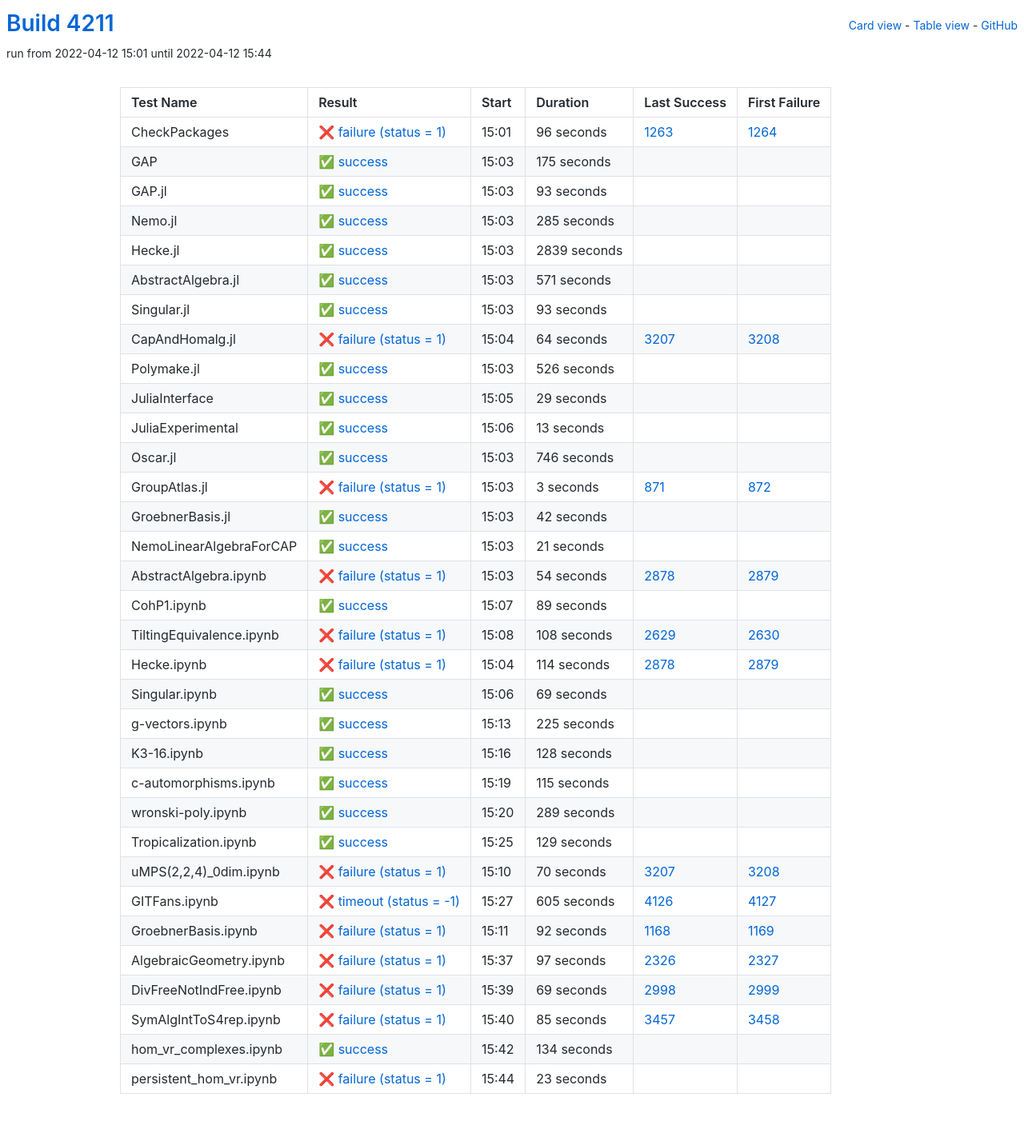
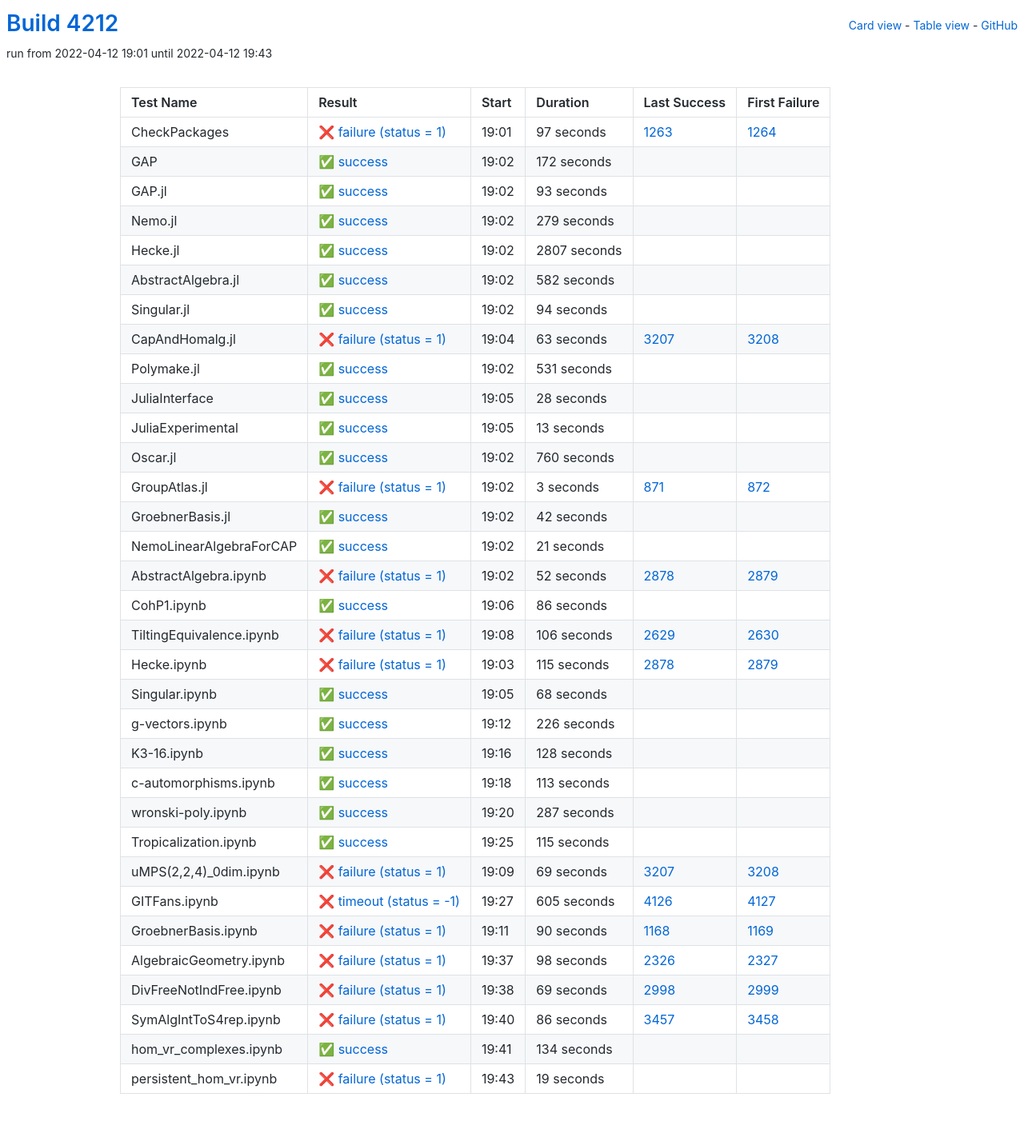
Before and after one commit to oscar-system/oscar-ci-status-stable, a Jekyll site: the page built from table.html, in a window 1280 px wide. Shown: the whole page at 80% size. Built offline with Jekyll 4.4.1, drawn with Linux system fonts in a browser that asks for light colours.

Commit message:
Build #4212

```diff
--- a/_data/ci.yml
+++ b/_data/ci.yml
@@ -1,6 +1,6 @@
 ---
-build: 4211
-build_url: https://oscarci.mathematik.uni-kl.de/job/oscar-stable/4211/
+build: 4212
+build_url: https://oscarci.mathematik.uni-kl.de/job/oscar-stable/4212/
 job: oscar-stable
 organization: oscar-system
 repo: oscar-ci-status-stable
@@ -8,32 +8,32 @@ repourl: https://github.com/oscar-system/oscar-ci-status-stable
 tests:
 - name: CheckPackages
   id: checkpackages
-  log: https://oscarci.mathematik.uni-kl.de/job/oscar-stable/4211/artifact/logs/build-4211/CheckPackages.log
-  start: 2022-04-12 15:01
+  log: https://oscarci.mathematik.uni-kl.de/job/oscar-stable/4212/artifact/logs/build-4212/CheckPackages.log
+  start: 2022-04-12 19:01
   success: false
   exitcode: 1
   status: failure
-  duration: 96
+  duration: 97
   last_success: 1263
   last_success_url: https://oscarci.mathematik.uni-kl.de/job/oscar-stable/1263/
   first_failure: 1264
   first_failure_url: https://oscarci.mathematik.uni-kl.de/job/oscar-stable/1264/
 - name: GAP
   id: gap
-  log: https://oscarci.mathematik.uni-kl.de/job/oscar-stable/4211/artifact/logs/build-4211/GAP.log
-  start: 2022-04-12 15:03
+  log: https://oscarci.mathematik.uni-kl.de/job/oscar-stable/4212/artifact/logs/build-4212/GAP.log
+  start: 2022-04-12 19:02
   success: true
   exitcode: 0
   status: success
-  duration: 175
+  duration: 172
   last_success: false
   last_success_url:
   first_failure: false
   first_failure_url:
 - name: GAP.jl
   id: gap-jl
-  log: https://oscarci.mathematik.uni-kl.de/job/oscar-stable/4211/artifact/logs/build-4211/GAP.jl.log
-  start: 2022-04-12 15:03
+  log: https://oscarci.mathematik.uni-kl.de/job/oscar-stable/4212/artifact/logs/build-4212/GAP.jl.log
+  start: 2022-04-12 19:02
   success: true
   exitcode: 0
   status: success
@@ -44,92 +44,92 @@ tests:
   first_failure_url:
 - name: Nemo.jl
   id: nemo-jl
-  log: https://oscarci.mathematik.uni-kl.de/job/oscar-stable/4211/artifact/logs/build-4211/Nemo.jl.log
-  start: 2022-04-12 15:03
+  log: https://oscarci.mathematik.uni-kl.de/job/oscar-stable/4212/artifact/logs/build-4212/Nemo.jl.log
+  start: 2022-04-12 19:02
   success: true
   exitcode: 0
   status: success
-  duration: 285
+  duration: 279
   last_success: false
   last_success_url:
   first_failure: false
   first_failure_url:
 - name: Hecke.jl
   id: hecke-jl
-  log: https://oscarci.mathematik.uni-kl.de/job/oscar-stable/4211/artifact/logs/build-4211/Hecke.jl.log
-  start: 2022-04-12 15:03
+  log: https://oscarci.mathematik.uni-kl.de/job/oscar-stable/4212/artifact/logs/build-4212/Hecke.jl.log
+  start: 2022-04-12 19:02
   success: true
   exitcode: 0
   status: success
-  duration: 2839
+  duration: 2807
   last_success: false
   last_success_url:
   first_failure: false
   first_failure_url:
 - name: AbstractAlgebra.jl
   id: abstractalgebra-jl
-  log: https://oscarci.mathematik.uni-kl.de/job/oscar-stable/4211/artifact/logs/build-4211/AbstractAlgebra.jl.log
-  start: 2022-04-12 15:03
+  log: https://oscarci.mathematik.uni-kl.de/job/oscar-stable/4212/artifact/logs/build-4212/AbstractAlgebra.jl.log
+  start: 2022-04-12 19:02
   success: true
   exitcode: 0
   status: success
-  duration: 571
+  duration: 582
   last_success: false
   last_success_url:
   first_failure: false
   first_failure_url:
 - name: Singular.jl
   id: singular-jl
-  log: https://oscarci.mathematik.uni-kl.de/job/oscar-stable/4211/artifact/logs/build-4211/Singular.jl.log
-  start: 2022-04-12 15:03
+  log: https://oscarci.mathematik.uni-kl.de/job/oscar-stable/4212/artifact/logs/build-4212/Singular.jl.log
+  start: 2022-04-12 19:02
   success: true
   exitcode: 0
   status: success
-  duration: 93
+  duration: 94
   last_success: false
   last_success_url:
   first_failure: false
   first_failure_url:
 - name: CapAndHomalg.jl
   id: capandhomalg-jl
-  log: https://oscarci.mathematik.uni-kl.de/job/oscar-stable/4211/artifact/logs/build-4211/CapAndHomalg.jl.log
-  start: 2022-04-12 15:04
+  log: https://oscarci.mathematik.uni-kl.de/job/oscar-stable/4212/artifact/logs/build-4212/CapAndHomalg.jl.log
+  start: 2022-04-12 19:04
   success: false
   exitcode: 1
   status: failure
-  duration: 64
+  duration: 63
   last_success: 3207
   last_success_url: https://oscarci.mathematik.uni-kl.de/job/oscar-stable/3207/
   first_failure: 3208
   first_failure_url: https://oscarci.mathematik.uni-kl.de/job/oscar-stable/3208/
 - name: Polymake.jl
   id: polymake-jl
-  log: https://oscarci.mathematik.uni-kl.de/job/oscar-stable/4211/artifact/logs/build-4211/Polymake.jl.log
-  start: 2022-04-12 15:03
+  log: https://oscarci.mathematik.uni-kl.de/job/oscar-stable/4212/artifact/logs/build-4212/Polymake.jl.log
+  start: 2022-04-12 19:02
   success: true
   exitcode: 0
   status: success
-  duration: 526
+  duration: 531
   last_success: false
   last_success_url:
   first_failure: false
   first_failure_url:
 - name: JuliaInterface
   id: juliainterface
-  log: https://oscarci.mathematik.uni-kl.de/job/oscar-stable/4211/artifact/logs/build-4211/JuliaInterface.log
-  start: 2022-04-12 15:05
+  log: https://oscarci.mathematik.uni-kl.de/job/oscar-stable/4212/artifact/logs/build-4212/JuliaInterface.log
+  start: 2022-04-12 19:05
   success: true
   exitcode: 0
   status: success
-  duration: 29
+  duration: 28
   last_success: false
   last_success_url:
   first_failure: false
   first_failure_url:
 - name: JuliaExperimental
   id: juliaexperimental
-  log: https://oscarci.mathematik.uni-kl.de/job/oscar-stable/4211/artifact/logs/build-4211/JuliaExperimental.log
-  start: 2022-04-12 15:06
+  log: https://oscarci.mathematik.uni-kl.de/job/oscar-stable/4212/artifact/logs/build-4212/JuliaExperimental.log
+  start: 2022-04-12 19:05
   success: true
   exitcode: 0
   status: success
@@ -140,20 +140,20 @@ tests:
   first_failure_url:
 - name: Oscar.jl
   id: oscar-jl
-  log: https://oscarci.mathematik.uni-kl.de/job/oscar-stable/4211/artifact/logs/build-4211/Oscar.jl.log
-  start: 2022-04-12 15:03
+  log: https://oscarci.mathematik.uni-kl.de/job/oscar-stable/4212/artifact/logs/build-4212/Oscar.jl.log
+  start: 2022-04-12 19:02
   success: true
   exitcode: 0
   status: success
-  duration: 746
+  duration: 760
   last_success: false
   last_success_url:
   first_failure: false
   first_failure_url:
 - name: GroupAtlas.jl
   id: groupatlas-jl
-  log: https://oscarci.mathematik.uni-kl.de/job/oscar-stable/4211/artifact/logs/build-4211/GroupAtlas.jl.log
-  start: 2022-04-12 15:03
+  log: https://oscarci.mathematik.uni-kl.de/job/oscar-stable/4212/artifact/logs/build-4212/GroupAtlas.jl.log
+  start: 2022-04-12 19:02
   success: false
   exitcode: 1
   status: failure
@@ -164,8 +164,8 @@ tests:
   first_failure_url: https://oscarci.mathematik.uni-kl.de/job/oscar-stable/872/
 - name: GroebnerBasis.jl
   id: groebnerbasis-jl
-  log: https://oscarci.mathematik.uni-kl.de/job/oscar-stable/4211/artifact/logs/build-4211/GroebnerBasis.jl.log
-  start: 2022-04-12 15:03
+  log: https://oscarci.mathematik.uni-kl.de/job/oscar-stable/4212/artifact/logs/build-4212/GroebnerBasis.jl.log
+  start: 2022-04-12 19:02
   success: true
   exitcode: 0
   status: success
@@ -176,8 +176,8 @@ tests:
   first_failure_url:
 - name: NemoLinearAlgebraForCAP
   id: nemolinearalgebraforcap
-  log: https://oscarci.mathematik.uni-kl.de/job/oscar-stable/4211/artifact/logs/build-4211/NemoLinearAlgebraForCAP.log
-  start: 2022-04-12 15:03
+  log: https://oscarci.mathematik.uni-kl.de/job/oscar-stable/4212/artifact/logs/build-4212/NemoLinearAlgebraForCAP.log
+  start: 2022-04-12 19:02
   success: true
   exitcode: 0
   status: success
@@ -188,80 +188,80 @@ tests:
   first_failure_url:
 - name: AbstractAlgebra.ipynb
   id: abstractalgebra-ipynb
-  log: https://oscarci.mathematik.uni-kl.de/job/oscar-stable/4211/artifact/logs/build-4211/AbstractAlgebra.ipynb.log
-  start: 2022-04-12 15:03
+  log: https://oscarci.mathematik.uni-kl.de/job/oscar-stable/4212/artifact/logs/build-4212/AbstractAlgebra.ipynb.log
+  start: 2022-04-12 19:02
   success: false
   exitcode: 1
   status: failure
-  duration: 54
+  duration: 52
   last_success: 2878
   last_success_url: https://oscarci.mathematik.uni-kl.de/job/oscar-stable/2878/
   first_failure: 2879
   first_failure_url: https://oscarci.mathematik.uni-kl.de/job/oscar-stable/2879/
 - name: CohP1.ipynb
   id: cohp1-ipynb
-  log: https://oscarci.mathematik.uni-kl.de/job/oscar-stable/4211/artifact/logs/build-4211/CohP1.ipynb.log
-  start: 2022-04-12 15:07
+  log: https://oscarci.mathematik.uni-kl.de/job/oscar-stable/4212/artifact/logs/build-4212/CohP1.ipynb.log
+  start: 2022-04-12 19:06
   success: true
   exitcode: 0
   status: success
-  duration: 89
+  duration: 86
   last_success: false
   last_success_url:
   first_failure: false
   first_failure_url:
 - name: TiltingEquivalence.ipynb
   id: tiltingequivalence-ipynb
-  log: https://oscarci.mathematik.uni-kl.de/job/oscar-stable/4211/artifact/logs/build-4211/TiltingEquivalence.ipynb.log
-  start: 2022-04-12 15:08
+  log: https://oscarci.mathematik.uni-kl.de/job/oscar-stable/4212/artifact/logs/build-4212/TiltingEquivalence.ipynb.log
+  start: 2022-04-12 19:08
   success: false
   exitcode: 1
   status: failure
-  duration: 108
+  duration: 106
   last_success: 2629
   last_success_url: https://oscarci.mathematik.uni-kl.de/job/oscar-stable/2629/
   first_failure: 2630
   first_failure_url: https://oscarci.mathematik.uni-kl.de/job/oscar-stable/2630/
 - name: Hecke.ipynb
   id: hecke-ipynb
-  log: https://oscarci.mathematik.uni-kl.de/job/oscar-stable/4211/artifact/logs/build-4211/Hecke.ipynb.log
-  start: 2022-04-12 15:04
+  log: https://oscarci.mathematik.uni-kl.de/job/oscar-stable/4212/artifact/logs/build-4212/Hecke.ipynb.log
+  start: 2022-04-12 19:03
   success: false
   exitcode: 1
   status: failure
-  duration: 114
+  duration: 115
   last_success: 2878
   last_success_url: https://oscarci.mathematik.uni-kl.de/job/oscar-stable/2878/
   first_failure: 2879
   first_failure_url: https://oscarci.mathematik.uni-kl.de/job/oscar-stable/2879/
 - name: Singular.ipynb
   id: singular-ipynb
-  log: https://oscarci.mathematik.uni-kl.de/job/oscar-stable/4211/artifact/logs/build-4211/Singular.ipynb.log
-  start: 2022-04-12 15:06
+  log: https://oscarci.mathematik.uni-kl.de/job/oscar-stable/4212/artifact/logs/build-4212/Singular.ipynb.log
+  start: 2022-04-12 19:05
   success: true
   exitcode: 0
   status: success
-  duration: 69
+  duration: 68
   last_success: false
   last_success_url:
   first_failure: false
   first_failure_url:
 - name: g-vectors.ipynb
   id: g-vectors-ipynb
-  log: https://oscarci.mathematik.uni-kl.de/job/oscar-stable/4211/artifact/logs/build-4211/g-vectors.ipynb.log
-  start: 2022-04-12 15:13
+  log: https://oscarci.mathematik.uni-kl.de/job/oscar-stable/4212/artifact/logs/build-4212/g-vectors.ipynb.log
+  start: 2022-04-12 19:12
   success: true
   exitcode: 0
   status: success
-  duration: 225
+  duration: 226
   last_success: false
   last_success_url:
   first_failure: false
   first_failure_url:
 - name: K3-16.ipynb
   id: k3-16-ipynb
-  log: https://oscarci.mathematik.uni-kl.de/job/oscar-stable/4211/artifact/logs/build-4211/K3-16.ipynb.log
-  start: 2022-04-12 15:16
+  log: https://oscarci.mathematik.uni-kl.de/job/oscar-stable/4212/artifact/logs/build-4212/K3-16.ipynb.log
+  start: 2022-04-12 19:16
   success: true
   exitcode: 0
   status: success
@@ -272,8 +272,32 @@ tests:
   first_failure_url:
 - name: c-automorphisms.ipynb
   id: c-automorphisms-ipynb
-  log: https://oscarci.mathematik.uni-kl.de/job/oscar-stable/4211/artifact/logs/build-4211/c-automorphisms.ipynb.log
-  start: 2022-04-12 15:19
+  log: https://oscarci.mathematik.uni-kl.de/job/oscar-stable/4212/artifact/logs/build-4212/c-automorphisms.ipynb.log
+  start: 2022-04-12 19:18
+  success: true
+  exitcode: 0
+  status: success
+  duration: 113
+  last_success: false
+  last_success_url:
+  first_failure: false
+  first_failure_url:
+- name: wronski-poly.ipynb
+  id: wronski-poly-ipynb
+  log: https://oscarci.mathematik.uni-kl.de/job/oscar-stable/4212/artifact/logs/build-4212/wronski-poly.ipynb.log
+  start: 2022-04-12 19:20
+  success: true
+  exitcode: 0
+  status: success
+  duration: 287
+  last_success: false
+  last_success_url:
+  first_failure: false
+  first_failure_url:
+- name: Tropicalization.ipynb
+  id: tropicalization-ipynb
+  log: https://oscarci.mathematik.uni-kl.de/job/oscar-stable/4212/artifact/logs/build-4212/Tropicalization.ipynb.log
+  start: 2022-04-12 19:25
   success: true
   exitcode: 0
   status: success
@@ -282,46 +306,22 @@ tests:
   last_success_url:
   first_failure: false
   first_failure_url:
-- name: wronski-poly.ipynb
-  id: wronski-poly-ipynb
-  log: https://oscarci.mathematik.uni-kl.de/job/oscar-stable/4211/artifact/logs/build-4211/wronski-poly.ipynb.log
-  start: 2022-04-12 15:20
-  success: true
-  exitcode: 0
-  status: success
-  duration: 289
-  last_success: false
-  last_success_url:
-  first_failure: false
-  first_failure_url:
-- name: Tropicalization.ipynb
-  id: tropicalization-ipynb
-  log: https://oscarci.mathematik.uni-kl.de/job/oscar-stable/4211/artifact/logs/build-4211/Tropicalization.ipynb.log
-  start: 2022-04-12 15:25
-  success: true
-  exitcode: 0
-  status: success
-  duration: 129
-  last_success: false
-  last_success_url:
-  first_failure: false
-  first_failure_url:
 - name: uMPS(2,2,4)_0dim.ipynb
   id: umps-2-2-4-0dim-ipynb
-  log: https://oscarci.mathematik.uni-kl.de/job/oscar-stable/4211/artifact/logs/build-4211/uMPS-2-2-4-_0dim.ipynb.log
-  start: 2022-04-12 15:10
+  log: https://oscarci.mathematik.uni-kl.de/job/oscar-stable/4212/artifact/logs/build-4212/uMPS-2-2-4-_0dim.ipynb.log
+  start: 2022-04-12 19:09
   success: false
   exitcode: 1
   status: failure
-  duration: 70
+  duration: 69
   last_success: 3207
   last_success_url: https://oscarci.mathematik.uni-kl.de/job/oscar-stable/3207/
   first_failure: 3208
   first_failure_url: https://oscarci.mathematik.uni-kl.de/job/oscar-stable/3208/
 - name: GITFans.ipynb
   id: gitfans-ipynb
-  log: https://oscarci.mathematik.uni-kl.de/job/oscar-stable/4211/artifact/logs/build-4211/GITFans.ipynb.log
-  start: 2022-04-12 15:27
+  log: https://oscarci.mathematik.uni-kl.de/job/oscar-stable/4212/artifact/logs/build-4212/GITFans.ipynb.log
+  start: 2022-04-12 19:27
   success: false
   exitcode: -1
   status: timeout
@@ -332,32 +332,32 @@ tests:
   first_failure_url: https://oscarci.mathematik.uni-kl.de/job/oscar-stable/4127/
 - name: GroebnerBasis.ipynb
   id: groebnerbasis-ipynb
-  log: https://oscarci.mathematik.uni-kl.de/job/oscar-stable/4211/artifact/logs/build-4211/GroebnerBasis.ipynb.log
-  start: 2022-04-12 15:11
+  log: https://oscarci.mathematik.uni-kl.de/job/oscar-stable/4212/artifact/logs/build-4212/GroebnerBasis.ipynb.log
+  start: 2022-04-12 19:11
   success: false
   exitcode: 1
   status: failure
-  duration: 92
+  duration: 90
   last_success: 1168
   last_success_url: https://oscarci.mathematik.uni-kl.de/job/oscar-stable/1168/
   first_failure: 1169
   first_failure_url: https://oscarci.mathematik.uni-kl.de/job/oscar-stable/1169/
 - name: AlgebraicGeometry.ipynb
   id: algebraicgeometry-ipynb
-  log: https://oscarci.mathematik.uni-kl.de/job/oscar-stable/4211/artifact/logs/build-4211/AlgebraicGeometry.ipynb.log
-  start: 2022-04-12 15:37
+  log: https://oscarci.mathematik.uni-kl.de/job/oscar-stable/4212/artifact/logs/build-4212/AlgebraicGeometry.ipynb.log
+  start: 2022-04-12 19:37
   success: false
   exitcode: 1
   status: failure
-  duration: 97
+  duration: 98
   last_success: 2326
   last_success_url: https://oscarci.mathematik.uni-kl.de/job/oscar-stable/2326/
   first_failure: 2327
   first_failure_url: https://oscarci.mathematik.uni-kl.de/job/oscar-stable/2327/
 - name: DivFreeNotIndFree.ipynb
   id: divfreenotindfree-ipynb
-  log: https://oscarci.mathematik.uni-kl.de/job/oscar-stable/4211/artifact/logs/build-4211/DivFreeNotIndFree.ipynb.log
-  start: 2022-04-12 15:39
+  log: https://oscarci.mathematik.uni-kl.de/job/oscar-stable/4212/artifact/logs/build-4212/DivFreeNotIndFree.ipynb.log
+  start: 2022-04-12 19:38
   success: false
   exitcode: 1
   status: failure
@@ -368,20 +368,20 @@ tests:
   first_failure_url: https://oscarci.mathematik.uni-kl.de/job/oscar-stable/2999/
 - name: SymAlgIntToS4rep.ipynb
   id: symalginttos4rep-ipynb
-  log: https://oscarci.mathematik.uni-kl.de/job/oscar-stable/4211/artifact/logs/build-4211/SymAlgIntToS4rep.ipynb.log
-  start: 2022-04-12 15:40
+  log: https://oscarci.mathematik.uni-kl.de/job/oscar-stable/4212/artifact/logs/build-4212/SymAlgIntToS4rep.ipynb.log
+  start: 2022-04-12 19:40
   success: false
   exitcode: 1
   status: failure
-  duration: 85
+  duration: 86
   last_success: 3457
   last_success_url: https://oscarci.mathematik.uni-kl.de/job/oscar-stable/3457/
   first_failure: 3458
   first_failure_url: https://oscarci.mathematik.uni-kl.de/job/oscar-stable/3458/
 - name: hom_vr_complexes.ipynb
   id: hom-vr-complexes-ipynb
-  log: https://oscarci.mathematik.uni-kl.de/job/oscar-stable/4211/artifact/logs/build-4211/hom_vr_complexes.ipynb.log
-  start: 2022-04-12 15:42
+  log: https://oscarci.mathematik.uni-kl.de/job/oscar-stable/4212/artifact/logs/build-4212/hom_vr_complexes.ipynb.log
+  start: 2022-04-12 19:41
   success: true
   exitcode: 0
   status: success
@@ -392,12 +392,12 @@ tests:
   first_failure_url:
 - name: persistent_hom_vr.ipynb
   id: persistent-hom-vr-ipynb
-  log: https://oscarci.mathematik.uni-kl.de/job/oscar-stable/4211/artifact/logs/build-4211/persistent_hom_vr.ipynb.log
-  start: 2022-04-12 15:44
+  log: https://oscarci.mathematik.uni-kl.de/job/oscar-stable/4212/artifact/logs/build-4212/persistent_hom_vr.ipynb.log
+  start: 2022-04-12 19:43
   success: false
   exitcode: 1
   status: failure
-  duration: 23
+  duration: 19
   last_success: false
   last_success_url:
   first_failure: false
```
Also changed, not shown: README.md.
